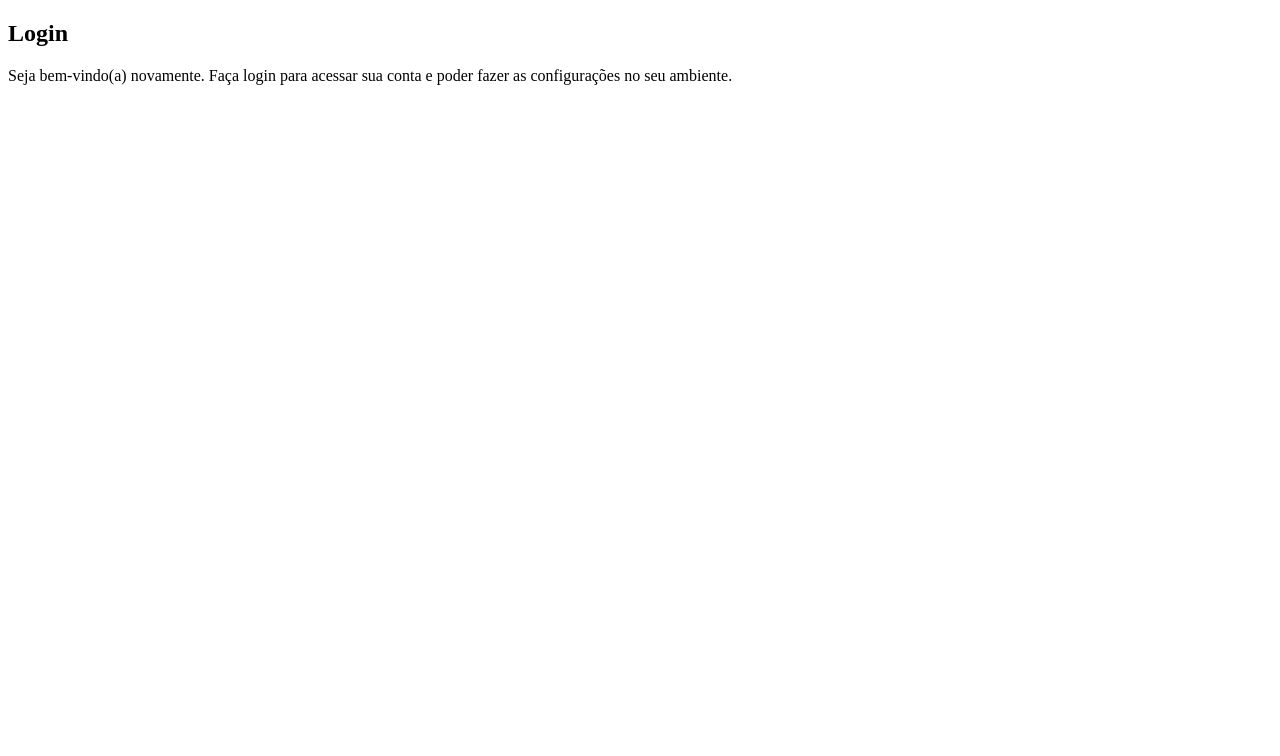
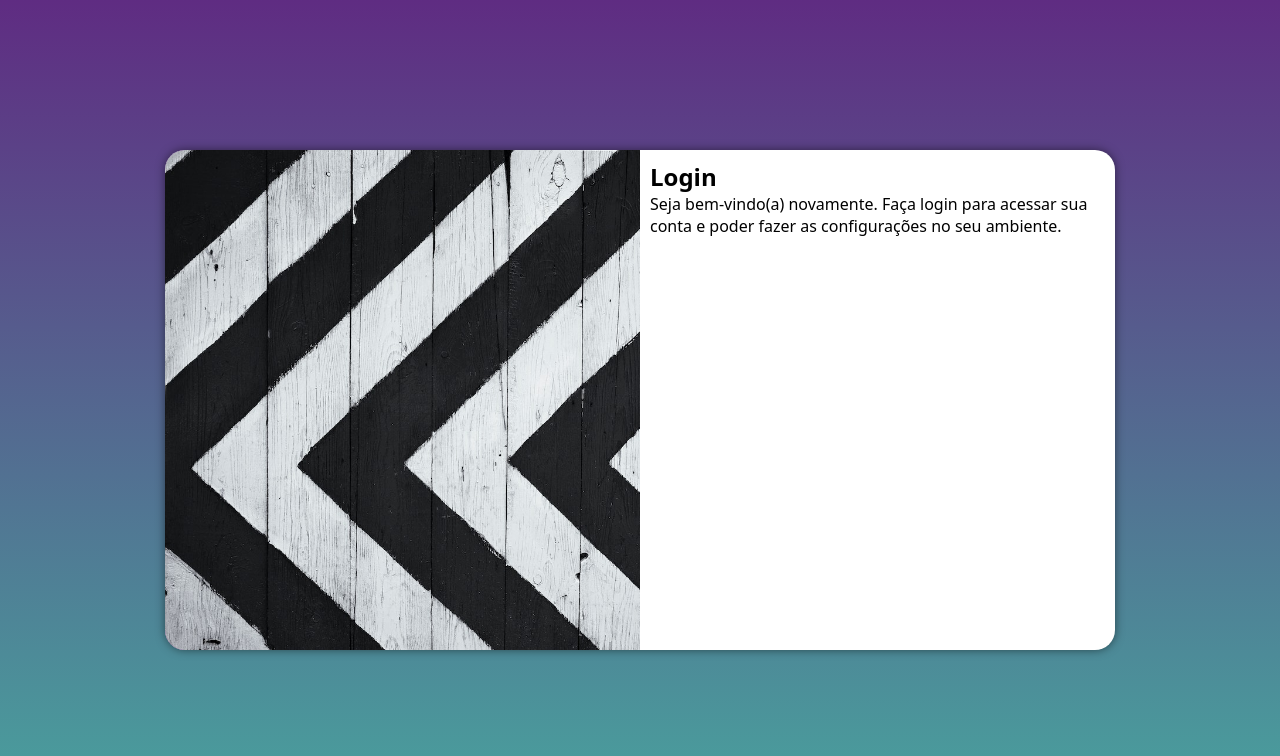
Before and after one commit to JoshuAndrews/projeto-login, a plain HTML site: page index.html in a window 1280 px wide. Drawn offline with Linux system fonts and the light colour scheme.

Commit message:
media query

```diff
--- /dev/null
+++ b/estilo/media-query.css
@@ -0,0 +1,40 @@
+@charset "UTF-8";
+
+@media screen and (min-width: 768px) and (max-width:992px){
+    body{
+        background-image: linear-gradient(to top, #49a09d, #5f2c82);
+    }
+    section#login{
+        width: 80vw;
+    }
+
+    section#login > div#imagem{
+        float: left;
+        width: 30%;
+        height: 100%;
+    }
+    section#login > div#formulario{
+        float:right;
+        width: 70%;
+    }
+}
+
+@media screen and (min-width:992px){
+    body{
+        background-image: linear-gradient(to top, #49a09d, #5f2c82);
+    }
+    section#login{
+        width: 950px;
+    }
+
+    section#login > div#imagem{
+        float: left;
+        width: 50%;
+        height: 100%;
+    }
+
+    section#login > div#formulario{
+        float: right;
+        width: 50%;
+    }
+}
--- a/estilo/style.css
+++ b/estilo/style.css
@@ -5,3 +5,52 @@
     verde:#49a09d
     lilás:#5f2c82
 */
+
+*{
+    margin: 0px;
+    padding: 0px;
+    font-family: system-ui, -apple-system, BlinkMacSystemFont, 'Segoe UI', Roboto, Oxygen, Ubuntu, Cantarell, 'Open Sans', 'Helvetica Neue', sans-serif;
+    box-sizing: border-box;
+}
+
+body,html{
+    background-color: #5f2c82;
+    height: 100vh;
+    width: 100vw;
+}
+
+main{
+    position: relative;
+    height: 100vh;
+    width: 100vw;
+}
+
+section#login{
+    position: absolute;
+    top: 50%;
+    left: 50%;
+    transform: translate(-50%,-50%);
+    overflow: hidden;
+
+    background-color: white;
+    width: 250px;
+    height: 500px;
+    border-radius: 20px;
+    box-shadow: 0px 0px 10px rgba(0, 0, 0, 0.5);
+
+    transition: width .3s, heigth .3s;
+    transition-timing-function: ease;
+}
+
+section#login > div#imagem{
+    display: block;
+    background: #5f2c82 url(../IMG/img.jpg) no-repeat;
+    background-position: left center;
+    background-size: cover;
+    height: 200px;
+}
+
+section#login > div#formulario{
+    display: block;
+    padding: 10px;
+}
--- a/index.html
+++ b/index.html
@@ -6,6 +6,7 @@
     <meta name="viewport" content="width=device-width, initial-scale=1.0">
     <title>Projeto Login</title>
     <link rel="stylesheet" href="estilo/style.css">
+    <link rel="stylesheet" href="estilo/media-query.css">
 </head>
 <body>
     <main>
```
